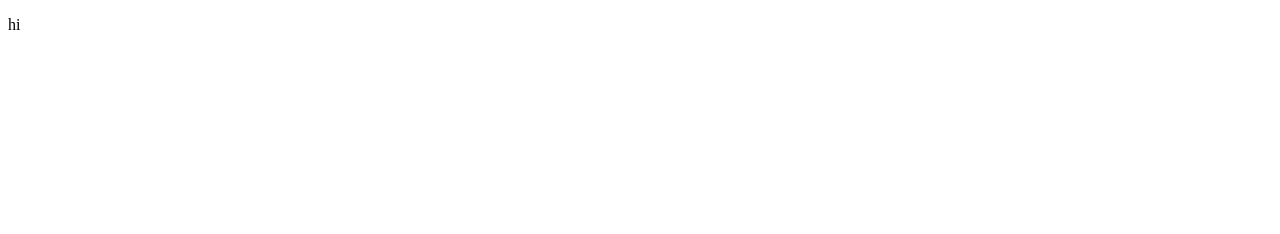
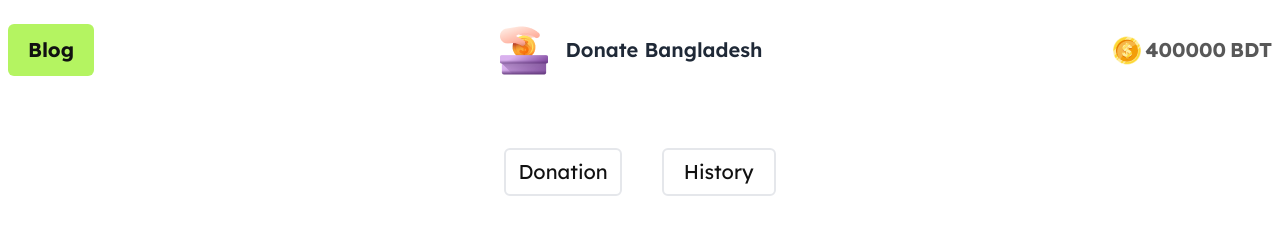
Before and after one commit to Siam-66/assignment-5, a plain HTML site: page index.html in a window 1280 px wide. Drawn offline with nearby package versions, Linux system fonts and the light colour scheme.

Commit message:
adding header

```diff
--- a/index.html
+++ b/index.html
@@ -1,11 +1,72 @@
 <!DOCTYPE html>
-<html lang="en">
+<html lang="en" data-theme="light">
 <head>
     <meta charset="UTF-8">
     <meta name="viewport" content="width=device-width, initial-scale=1.0">
     <title>assignment-5</title>
+    <link href="https://cdn.jsdelivr.net/npm/daisyui@4.12.10/dist/full.min.css" rel="stylesheet" type="text/css" />
+<script src="https://cdn.tailwindcss.com"></script>
+
+<script>
+    tailwind.config = {
+    theme: {
+        extend: {
+        colors: {
+            clifford: '#da373d',
+        }
+        }
+    }
+    }
+</script>
+
+<link rel="preconnect" href="https://fonts.googleapis.com">
+<link rel="preconnect" href="https://fonts.gstatic.com" crossorigin>
+<link href="https://fonts.googleapis.com/css2?family=Lexend:wght@100..900&display=swap" rel="stylesheet">
+
+<style>
+    .font-lx {
+  font-family: "Lexend", sans-serif;
+}
+    .colo-1{
+        background-color: #B4F461;
+    }
+    .colo-2{
+        color: #111111;
+    }
+
+</style>
+
 </head>
-<body>
-    <p>hi</p>
+<body class="font-lx">
+    <header class="container mx-auto backdrop-blur-sm bg-white/30 " >
+        <nav class="mt-4">
+            <div class="navbar bg-base-100">
+                <div class="navbar-start">
+                <a class="colo-1 colo-2 font-bold text-xl rounded-md py-3 px-5  " href="">Blog</a>
+                </div>
+                <div class="navbar-center">
+                <img src="assets/logo.png" alt="">
+                  <a class="btn btn-ghost text-xl">Donate Bangladesh</a>
+                </div>
+                <div class="navbar-end gap-1 text-xl">
+
+                <img src="assets/coin.png" alt="">
+
+                <div class="text-[#111111B3] font-bold" >400000</div>
+
+                 <div class="text-[#111111B3] font-bold" >BDT</div>
+
+                </div>
+
+              </div>
+        </nav>
+        <section>
+            <div class="flex justify-center mt-16 gap-10 text-xl">
+            <button class=" border-2 colo-2 py-2 px-3 rounded-md">Donation</button>
+            <button class=" border-2 colo-2 py-2 px-5 rounded-md">History</button>
+            </div>
+        </section>
+    </header>
+
 </body>
 </html>
```
Also changed, not shown: tailwind.config.js (added, +8 -0 lines), Js/function.js (added), assets/coin.png (added), assets/feni.png (added), assets/logo.png (added), assets/noakhali.png (added), assets/quota-protest.png (added).
